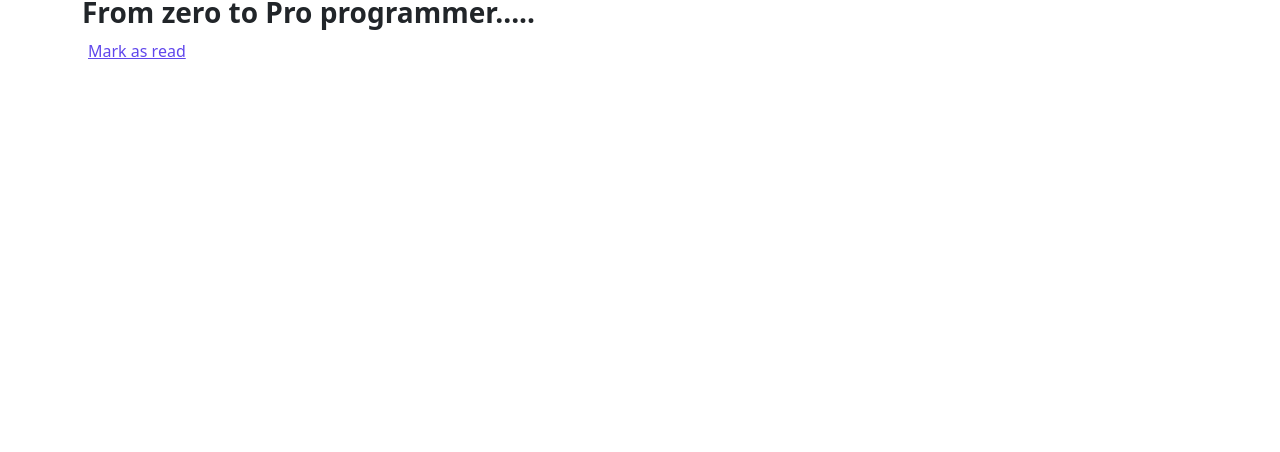
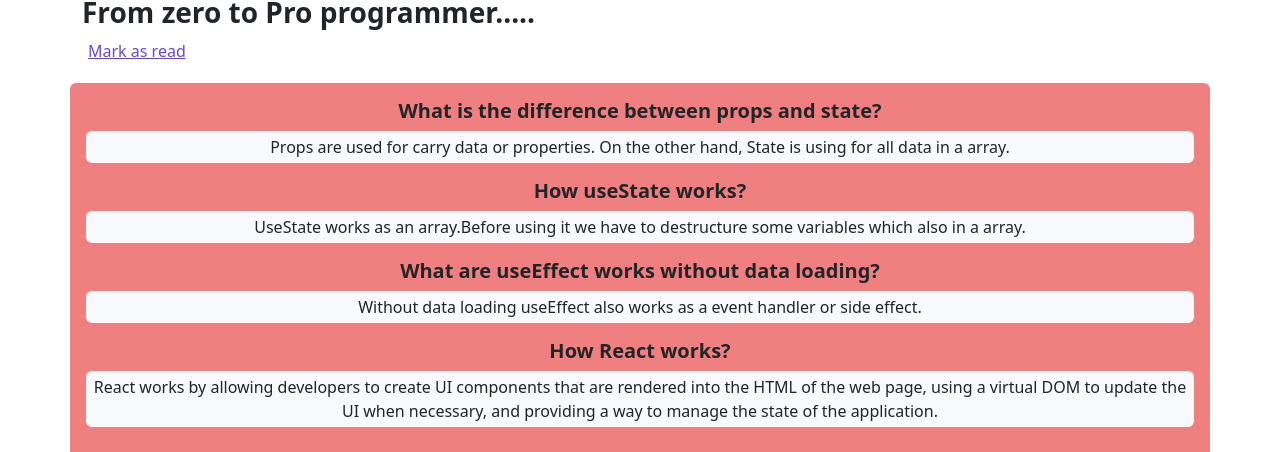
Before and after one commit to SwapnilRoyweb/knowledge-cafe, a React (Vite) app: page / in a window 1280 px wide. Shown: the part 2806-3258 px from the top of the page. Before the commit the page ends 2889 px from the top, so only its background shows below. Built offline with nearby package versions, Linux system fonts and the light colour scheme.

Commit message:
question answersection added

```diff
--- a/src/App.jsx
+++ b/src/App.jsx
@@ -6,6 +6,7 @@ import Header from './Header/Header'
 import { useEffect } from 'react'
 import Cafe from './Cafe/Cafe'
 import History from './History/History'
+import Questions from './Questions/Questions'
 
 function App() {
   // const [count, setCount] = useState(0);
@@ -13,10 +14,11 @@ function App() {
   return (
     <div className="App">
       <Header></Header>
-      <div className='container d-flex justify-content-between'>
-        <Cafe></Cafe>
-        <History></History>
-      </div>
+        <div className='container d-flex justify-content-between'>
+            <Cafe></Cafe>
+            <History></History>
+        </div>
+      <Questions></Questions>
     </div>
   )
 }
--- /dev/null
+++ b/src/Questions/Questions.css
@@ -0,0 +1,3 @@
+.coral{
+    background-color: lightcoral;
+}
--- /dev/null
+++ b/src/Questions/Questions.jsx
@@ -0,0 +1,19 @@
+import React from 'react';
+import './Questions.css';
+
+const Questions = () => {
+    return (
+        <div className='container coral p-3 rounded'>
+            <h5 className='text-dark text-center fw-bold'>What is the difference between props and state?</h5>
+                <p className='p-1 bg-light rounded text-center text-dark'>Props are used for carry data or properties. On the other hand, State is using for all data in a array.</p>
+            <h5 className='text-dark text-center fw-bold'>How useState works?</h5>
+                <p className='p-1 bg-light rounded text-center text-dark'>UseState works as an array.Before using it we have to destructure some variables which also in a array.</p>
+            <h5 className='text-dark text-center fw-bold'>What are useEffect works without data loading?</h5>
+                <p className='p-1 bg-light rounded text-center text-dark'>Without data loading useEffect also works as a event handler or side effect.</p>
+            <h5 className='text-dark text-center fw-bold'>How React works?</h5>
+                <p className='p-1 bg-light rounded text-center text-dark'>React works by allowing developers to create UI components that are rendered into the HTML of the web page, using a virtual DOM to update the UI when necessary, and providing a way to manage the state of the application.</p>
+        </div>
+    );
+};
+
+export default Questions;
```
